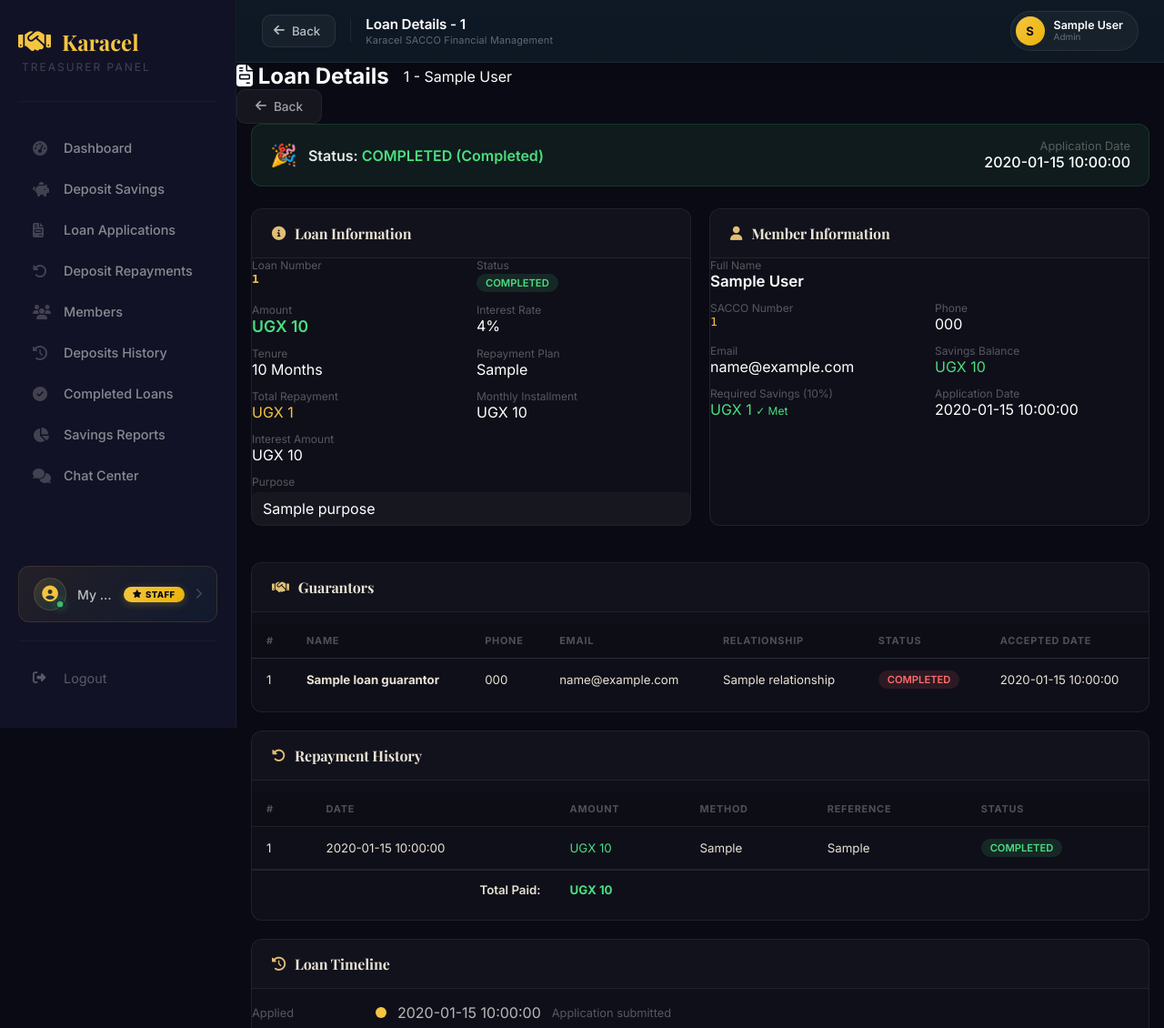
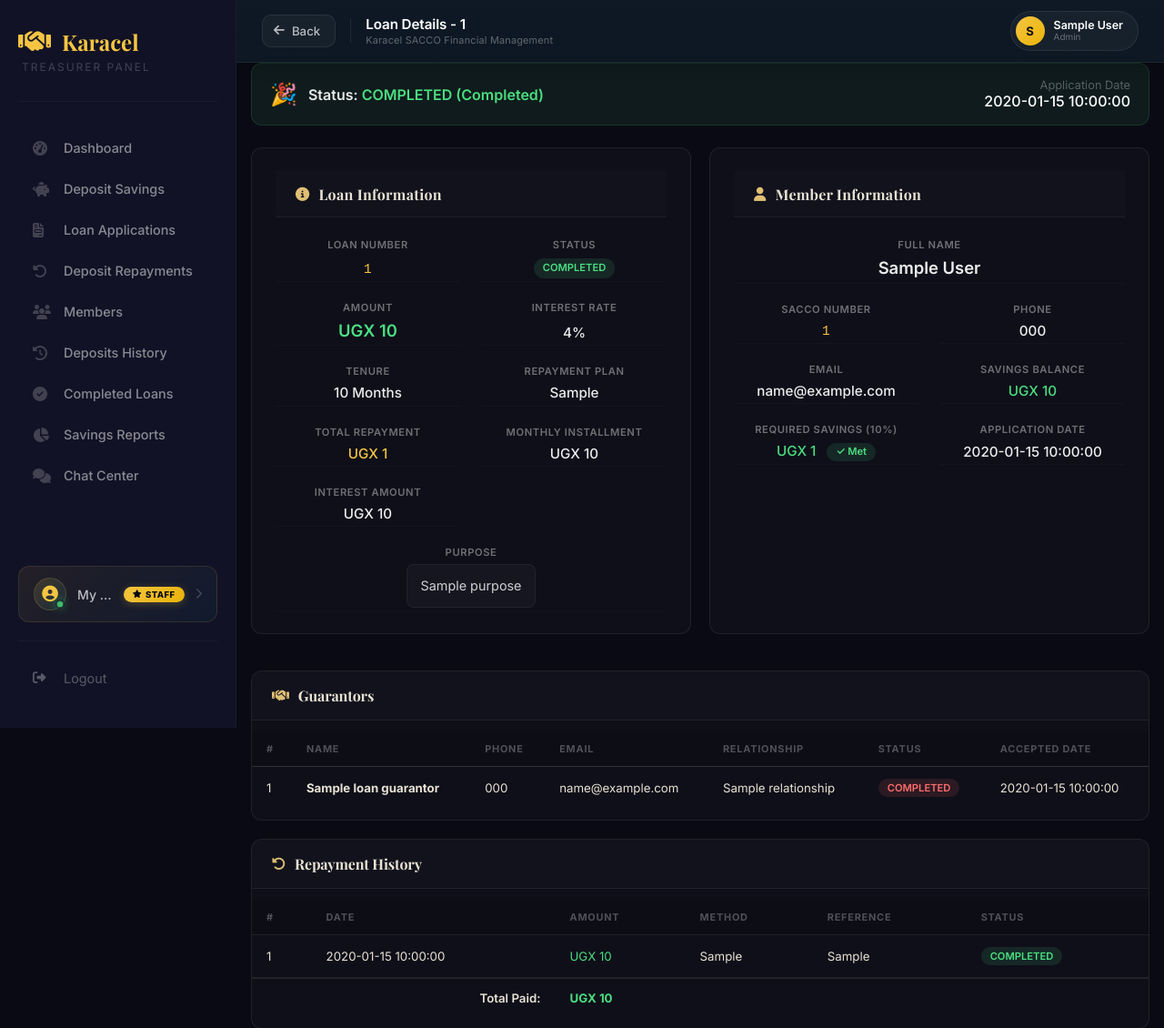
Before and after one commit to Gertrude-9/karacel-website, a Flask app: page /admin/loan/view/1 in a window 1280 px wide. Shown: the top 1130 px of the page at 91% size. Run offline with Flask 3, Linux system fonts and the light colour scheme; the visitor is signed in with stand-in values (Sample User, id 1); a database or web service that is not in the repository returns one stand-in record (values such as "Sample title"); parts of the project's set-up code (start-up, migrations or seed data) failed here and were passed over; some libraries are stand-ins or nearby versions.

Commit message:
design changing

```diff
--- a/static/treasurer.css
+++ b/static/treasurer.css
@@ -3465,3 +3465,119 @@ select.form-control {
         font-size: 0.5rem;
     }
 }
+
+/* ============================================================
+   LOAN DETAILS — Professional Layout
+   ============================================================ */
+
+.loan-details-grid {
+    display: grid;
+    grid-template-columns: 1fr 1fr;
+    gap: 20px;
+}
+
+@media (max-width: 900px) {
+    .loan-details-grid {
+        grid-template-columns: 1fr;
+    }
+}
+
+.detail-card {
+    padding: 24px 26px;
+}
+
+.detail-card .action-title {
+    margin-bottom: 20px;
+    padding-bottom: 14px;
+    border-bottom: 1px solid rgba(255,255,255,0.05);
+    font-size: 1rem;
+    letter-spacing: 0.3px;
+}
+
+.detail-grid {
+    display: grid;
+    grid-template-columns: 1fr 1fr;
+    gap: 18px 24px;
+}
+
+.detail-grid .full-width {
+    grid-column: 1 / -1;
+}
+
+.detail-item {
+    display: flex;
+    flex-direction: column;
+    gap: 6px;
+    min-width: 0;
+}
+
+.detail-label {
+    font-size: 0.7rem;
+    font-weight: 600;
+    color: rgba(255,255,255,0.4);
+    text-transform: uppercase;
+    letter-spacing: 0.6px;
+}
+
+.detail-value {
+    font-size: 0.95rem;
+    font-weight: 500;
+    color: rgba(255,255,255,0.92);
+    line-height: 1.4;
+    word-break: break-word;
+}
+
+.detail-value.large {
+    font-size: 1.15rem;
+    font-weight: 600;
+}
+
+.detail-value.mono {
+    font-family: 'Courier New', monospace;
+    font-size: 0.9rem;
+    letter-spacing: 0.5px;
+}
+
+.detail-value.gold  { color: #f5c542; }
+.detail-value.green { color: #4ade80; }
+.detail-value.red   { color: #ff6b6b; }
+
+.purpose-box {
+    background: rgba(255,255,255,0.03);
+    border: 1px solid rgba(255,255,255,0.05);
+    padding: 12px 14px;
+    border-radius: 8px;
+    font-size: 0.9rem;
+    line-height: 1.5;
+    color: rgba(255,255,255,0.8);
+}
+
+.met-badge {
+    display: inline-block;
+    margin-left: 8px;
+    padding: 2px 10px;
+    border-radius: 10px;
+    font-size: 0.7rem;
+    font-weight: 600;
+    vertical-align: middle;
+}
+
+.met-badge.met {
+    background: rgba(74,222,128,0.12);
+    color: #4ade80;
+}
+
+.met-badge.not-met {
+    background: rgba(255,107,107,0.12);
+    color: #ff6b6b;
+}
+
+/* Phone screens */
+@media (max-width: 500px) {
+    .detail-grid {
+        grid-template-columns: 1fr;
+    }
+    .detail-card {
+        padding: 20px;
+    }
+}
--- a/templates/treasurer/treasurer-view-loan.html
+++ b/templates/treasurer/treasurer-view-loan.html
@@ -5,14 +5,9 @@
 {% block content %}
 
 <div class="app-bar">
-    <div class="app-bar-left">
-        <h2><i class="fas fa-file-invoice"></i> Loan Details</h2>
-        <span>{{ loan.loan_number }} - {{ loan.full_name }}</span>
-    </div>
+
     <div class="app-bar-right">
-        <a href="{{ url_for('treasurer_dashboard') }}#loan_applications" class="btn-secondary">
-            <i class="fas fa-arrow-left"></i> Back
-        </a>
+
         {% if loan.status == 'pending' and accepted_guarantors == 2 %}
             <button onclick="approveLoan('{{ loan.id }}')" class="btn-primary" style="background: #4ade80; color: #0a0a14;">
                 <i class="fas fa-check"></i> Approve
@@ -118,21 +113,23 @@
     </div>
 
     <!-- Two Column Layout -->
-    <div style="display: grid; grid-template-columns: 1fr 1fr; gap: 20px;">
+<div class="loan-details-grid">
 
     <!-- Left Column: Loan Details -->
-        <div class="action-card">
+    <div class="action-card detail-card">
         <div class="action-title">
             <i class="fas fa-info-circle"></i> Loan Information
         </div>
-            <div style="display: grid; grid-template-columns: 1fr 1fr; gap: 12px;">
-                <div>
-                    <div style="color: rgba(255,255,255,0.3); font-size: 0.75rem;">Loan Number</div>
-                    <div style="color: #f5c542; font-family: monospace; font-weight: 600;">{{ loan.loan_number }}</div>
+        <div class="detail-grid">
+
+            <div class="detail-item">
+                <div class="detail-label">Loan Number</div>
+                <div class="detail-value mono gold">{{ loan.loan_number }}</div>
             </div>
-                <div>
-                    <div style="color: rgba(255,255,255,0.3); font-size: 0.75rem;">Status</div>
-                    <div>
+
+            <div class="detail-item">
+                <div class="detail-label">Status</div>
+                <div class="detail-value">
                     <span class="badge
                         {% if loan.status == 'pending' %}warning
                         {% elif loan.status == 'approved' %}info
@@ -143,86 +140,102 @@
                     </span>
                 </div>
             </div>
-                <div>
-                    <div style="color: rgba(255,255,255,0.3); font-size: 0.75rem;">Amount</div>
-                    <div style="color: #4ade80; font-weight: 600; font-size: 1.1rem;">UGX {{ "{:,.0f}".format(loan.amount) }}</div>
+
+            <div class="detail-item">
+                <div class="detail-label">Amount</div>
+                <div class="detail-value green large">UGX {{ "{:,.0f}".format(loan.amount) }}</div>
             </div>
-                <div>
-                    <div style="color: rgba(255,255,255,0.3); font-size: 0.75rem;">Interest Rate</div>
-                    <div>{{ loan.interest_rate }}%</div>
+
+            <div class="detail-item">
+                <div class="detail-label">Interest Rate</div>
+                <div class="detail-value">{{ loan.interest_rate }}%</div>
             </div>
-                <div>
-                    <div style="color: rgba(255,255,255,0.3); font-size: 0.75rem;">Tenure</div>
-                    <div>{{ loan.tenure }} Months</div>
+
+            <div class="detail-item">
+                <div class="detail-label">Tenure</div>
+                <div class="detail-value">{{ loan.tenure }} Months</div>
             </div>
-                <div>
-                    <div style="color: rgba(255,255,255,0.3); font-size: 0.75rem;">Repayment Plan</div>
-                    <div>{{ loan.repayment_plan|title if loan.repayment_plan else 'Monthly' }}</div>
+
+            <div class="detail-item">
+                <div class="detail-label">Repayment Plan</div>
+                <div class="detail-value">{{ loan.repayment_plan|title if loan.repayment_plan else 'Monthly' }}</div>
             </div>
-                <div>
-                    <div style="color: rgba(255,255,255,0.3); font-size: 0.75rem;">Total Repayment</div>
-                    <div style="color: #f5c542;">UGX {{ "{:,.0f}".format(loan.total_repayment) }}</div>
+
+            <div class="detail-item">
+                <div class="detail-label">Total Repayment</div>
+                <div class="detail-value gold">UGX {{ "{:,.0f}".format(loan.total_repayment) }}</div>
             </div>
-                <div>
-                    <div style="color: rgba(255,255,255,0.3); font-size: 0.75rem;">Monthly Installment</div>
-                    <div>UGX {{ "{:,.0f}".format(loan.monthly_installment) }}</div>
+
+            <div class="detail-item">
+                <div class="detail-label">Monthly Installment</div>
+                <div class="detail-value">UGX {{ "{:,.0f}".format(loan.monthly_installment) }}</div>
             </div>
-                <div>
-                    <div style="color: rgba(255,255,255,0.3); font-size: 0.75rem;">Interest Amount</div>
-                    <div>UGX {{ "{:,.0f}".format(loan.interest_amount) }}</div>
+
+            <div class="detail-item">
+                <div class="detail-label">Interest Amount</div>
+                <div class="detail-value">UGX {{ "{:,.0f}".format(loan.interest_amount) }}</div>
             </div>
-                <div style="grid-column: 1 / -1;">
-                    <div style="color: rgba(255,255,255,0.3); font-size: 0.75rem;">Purpose</div>
-                    <div style="background: rgba(255,255,255,0.03); padding: 8px 12px; border-radius: 6px; margin-top: 4px;">
-                        {{ loan.purpose or 'Not specified' }}
+
+            <div class="detail-item full-width">
+                <div class="detail-label">Purpose</div>
+                <div class="purpose-box">{{ loan.purpose or 'Not specified' }}</div>
             </div>
-                </div>
+
         </div>
     </div>
 
     <!-- Right Column: Member Details -->
-        <div class="action-card">
+    <div class="action-card detail-card">
         <div class="action-title">
             <i class="fas fa-user"></i> Member Information
         </div>
-            <div style="display: grid; grid-template-columns: 1fr 1fr; gap: 12px;">
-                <div style="grid-column: 1 / -1;">
-                    <div style="color: rgba(255,255,255,0.3); font-size: 0.75rem;">Full Name</div>
-                    <div style="font-weight: 600; font-size: 1.05rem;">{{ loan.full_name }}</div>
+        <div class="detail-grid">
+
+            <div class="detail-item full-width">
+                <div class="detail-label">Full Name</div>
+                <div class="detail-value large">{{ loan.full_name }}</div>
             </div>
-                <div>
-                    <div style="color: rgba(255,255,255,0.3); font-size: 0.75rem;">SACCO Number</div>
-                    <div style="color: #f5c542; font-family: monospace;">{{ loan.sacco_number }}</div>
+
+            <div class="detail-item">
+                <div class="detail-label">SACCO Number</div>
+                <div class="detail-value mono gold">{{ loan.sacco_number }}</div>
             </div>
-                <div>
-                    <div style="color: rgba(255,255,255,0.3); font-size: 0.75rem;">Phone</div>
-                    <div>{{ loan.phone or 'Not provided' }}</div>
+
+            <div class="detail-item">
+                <div class="detail-label">Phone</div>
+                <div class="detail-value">{{ loan.phone or 'Not provided' }}</div>
             </div>
-                <div>
-                    <div style="color: rgba(255,255,255,0.3); font-size: 0.75rem;">Email</div>
-                    <div>{{ loan.email or 'Not provided' }}</div>
+
+            <div class="detail-item">
+                <div class="detail-label">Email</div>
+                <div class="detail-value">{{ loan.email or 'Not provided' }}</div>
             </div>
-                <div>
-                    <div style="color: rgba(255,255,255,0.3); font-size: 0.75rem;">Savings Balance</div>
-                    <div style="color: #4ade80;">UGX {{ "{:,.0f}".format(loan.savings_balance or 0) }}</div>
+
+            <div class="detail-item">
+                <div class="detail-label">Savings Balance</div>
+                <div class="detail-value green">UGX {{ "{:,.0f}".format(loan.savings_balance or 0) }}</div>
             </div>
-                <div>
-                    <div style="color: rgba(255,255,255,0.3); font-size: 0.75rem;">Required Savings (10%)</div>
-                    <div style="color: {% if (loan.savings_balance or 0) >= (loan.amount * 0.1) %}#4ade80{% else %}#ff6b6b{% endif %};">
+
+            <div class="detail-item">
+                <div class="detail-label">Required Savings (10%)</div>
+                <div class="detail-value {% if (loan.savings_balance or 0) >= (loan.amount * 0.1) %}green{% else %}red{% endif %}">
                     UGX {{ "{:,.0f}".format(loan.amount * 0.1) }}
                     {% if (loan.savings_balance or 0) >= (loan.amount * 0.1) %}
-                            <span style="color: #4ade80; font-size: 0.75rem;">✓ Met</span>
+                        <span class="met-badge met">✓ Met</span>
                     {% else %}
-                            <span style="color: #ff6b6b; font-size: 0.75rem;">✗ Not Met</span>
+                        <span class="met-badge not-met">✗ Not Met</span>
                     {% endif %}
                 </div>
             </div>
-                <div>
-                    <div style="color: rgba(255,255,255,0.3); font-size: 0.75rem;">Application Date</div>
-                    <div>{{ loan.application_date }}</div>
+
+            <div class="detail-item">
+                <div class="detail-label">Application Date</div>
+                <div class="detail-value">{{ loan.application_date }}</div>
+            </div>
+
         </div>
     </div>
-        </div>
+
 </div>
 
     <!-- Guarantors Section -->
```
Lines whose indentation alone changed are shown as unchanged.
